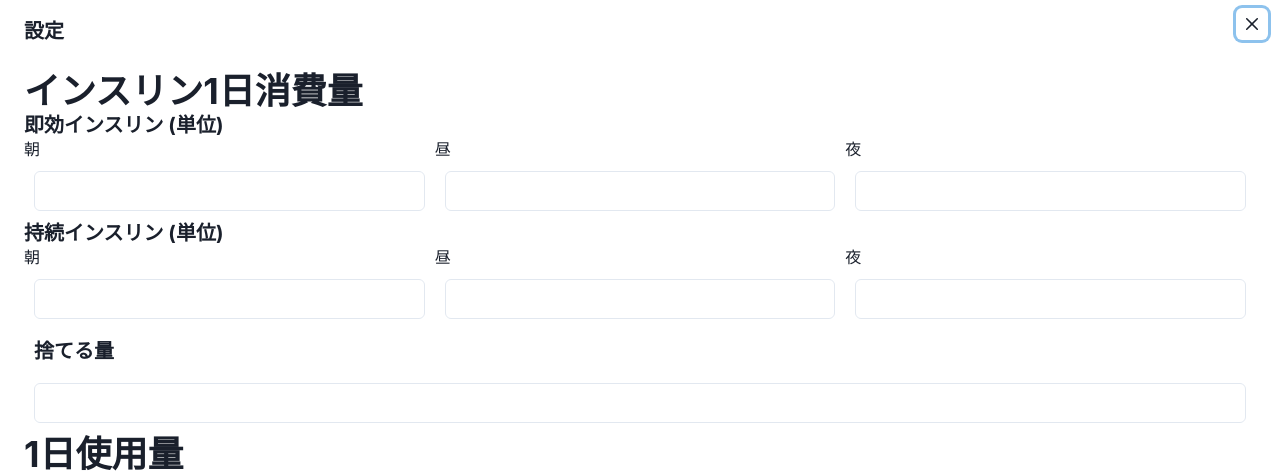
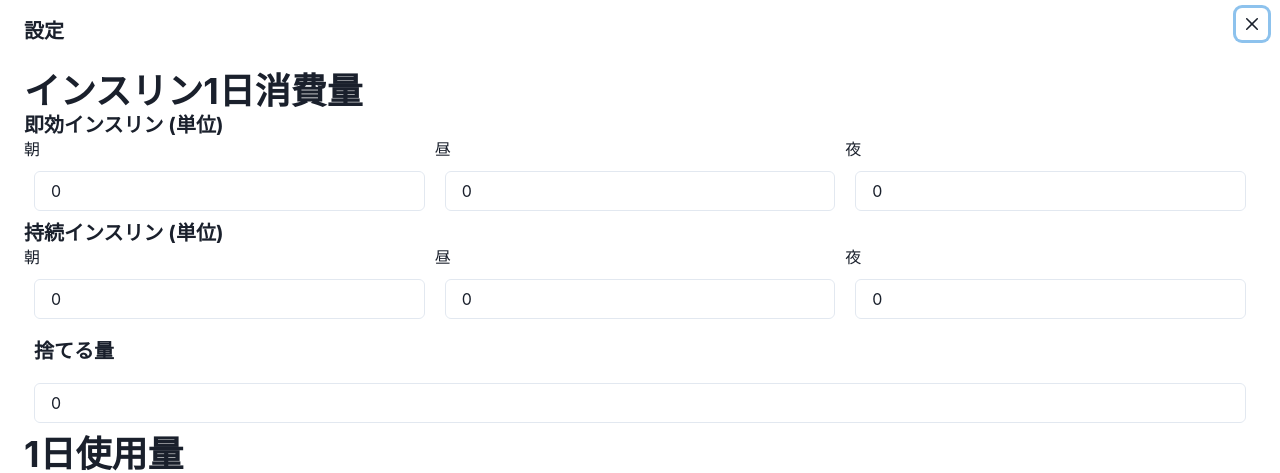
Before and after one commit to souldew/Diabetes-Calculator, a Next.js app: page / in a window 1280 px wide. Both pictures are taken after a click on the icon 1124 px from the left and 30 px from the top of the page. Shown: the top 473 px of the page. Built offline with nearby package versions, Linux system fonts and the light colour scheme.

Commit message:
temporary push

```diff
--- a/app/components/DrawerSettings.tsx
+++ b/app/components/DrawerSettings.tsx
@@ -17,10 +17,26 @@ import { Text } from "@chakra-ui/react";
 import { NumberInput, NumberInputField } from "@chakra-ui/react";
 import { PRESCRIPTION_ITEMS, INSULIN_UNITS } from "../constants/Constants";
 import styles from "./DrawserSettings.module.css";
+import { useState } from "react";
+import { CalculateSettings } from "./types/types";
+import { Dispatch, SetStateAction } from "react";
 
-export default function DrawerSettings() {
+type Props = {
+  calculateStateSettings: {
+    calculateSettings: CalculateSettings;
+    setCalculateSettings: Dispatch<SetStateAction<CalculateSettings>>;
+  };
+};
+
+export default function DrawerSettings({ calculateStateSettings }: Props) {
   const { isOpen, onOpen, onClose } = useDisclosure();
   const timePeriodProperties = ["朝", "昼", "夜"];
+  const { calculateSettings, setCalculateSettings } = calculateStateSettings;
+
+  const aaaaa = {
+    [INSULIN_UNITS[0]]: "fast",
+    [INSULIN_UNITS[1]]: "long",
+  };
 
   return (
     <>
@@ -33,10 +49,10 @@ export default function DrawerSettings() {
 
           <DrawerBody>
             <Heading>インスリン1日消費量</Heading>
-            {INSULIN_UNITS.map((property) => {
+            {Object.entries(aaaaa).map(([key, value]) => {
               return (
                 <>
-                  <Heading size="md">{property}</Heading>
+                  <Heading size="md">{key}</Heading>
                   <SimpleGrid columns={3}>
                     {timePeriodProperties.map((p) => {
                       return (
@@ -45,10 +61,29 @@ export default function DrawerSettings() {
                         </>
                       );
                     })}
-                    {[...Array(timePeriodProperties.length)].map(() => {
+                    {["morning", "noon", "night"].map((key2) => {
                       return (
                         <>
-                          <NumberInput className={styles.padding10px}>
+                          <NumberInput
+                            className={styles.padding10px}
+                            value={
+                              value == "fast"
+                                ? calculateSettings.consume.insulin.fast[key2]
+                                : calculateSettings.consume.insulin.long[key2]
+                            }
+                            onChange={(e) => {
+                              setCalculateSettings({
+                                ...calculateSettings,
+                                consume: {
+                                  ...calculateSettings.consume,
+                                  insulin: {
+                                    ...calculateSettings.consume.insulin,
+                                    [key2]: e as unknown as number,
+                                  },
+                                },
+                              });
+                            }}
+                          >
                             <NumberInputField></NumberInputField>
                           </NumberInput>
                         </>
@@ -61,7 +96,22 @@ export default function DrawerSettings() {
             <Heading size="md" className={styles.padding10px}>
               捨てる量
             </Heading>
-            <NumberInput className={styles.padding10px}>
+            <NumberInput
+              className={styles.padding10px}
+              value={calculateSettings.consume.insulin.dust}
+              onChange={(e) => {
+                setCalculateSettings({
+                  ...calculateSettings,
+                  consume: {
+                    ...calculateSettings.consume,
+                    insulin: {
+                      ...calculateSettings.consume.insulin,
+                      dust: e as unknown as number,
+                    },
+                  },
+                });
+              }}
+            >
               <NumberInputField></NumberInputField>
             </NumberInput>
 
--- a/app/components/Header.tsx
+++ b/app/components/Header.tsx
@@ -1,11 +1,19 @@
 import { Box, Container, Flex, Heading } from "@chakra-ui/react";
 import DrawerSettings from "./DrawerSettings";
 
+import { CalculateSettings } from "./types/types";
+
+import { Dispatch, SetStateAction } from "react";
+
 type Props = {
   title: string;
+  calculateStateSettings: {
+    calculateSettings: CalculateSettings;
+    setCalculateSettings: Dispatch<SetStateAction<CalculateSettings>>;
+  };
 };
 
-export default function Header({ title }: Props) {
+export default function Header({ title, calculateStateSettings }: Props) {
   return (
     <Box px={4} bgColor="gray.100">
       <Container maxW="container.lg">
@@ -18,7 +26,7 @@ export default function Header({ title }: Props) {
           <Heading as="h1" fontSize="2xl" cursor="pointer">
             {title}
           </Heading>
-          <DrawerSettings />
+          <DrawerSettings calculateStateSettings={calculateStateSettings} />
         </Flex>
       </Container>
     </Box>
--- /dev/null
+++ b/app/components/types/types.ts
@@ -0,0 +1,29 @@
+export type CalculateSettings = {
+  consume: {
+    insulin: {
+      fast: {
+        morning: number;
+        noon: number;
+        night: number;
+      };
+      long: {
+        morning: number;
+        noon: number;
+        night: number;
+      };
+      dust: number;
+    };
+    alcohol: number;
+    glucoseNeedle: number;
+    LFS: number;
+    insulinNeedles: number;
+  };
+  recieveMinimunUnit: {
+    alcohol: number;
+    glucoseNeedle: number;
+    LFS: number;
+    insulinNeedle: number;
+    fastActingInsulin: number;
+    longActingInsulin: number;
+  };
+};
--- a/app/page.tsx
+++ b/app/page.tsx
@@ -6,6 +6,9 @@ import Header from "./components/Header";
 import RestOfItems from "./components/RestOfItems";
 import ResultTable from "./components/ResultTable";
 import { useState } from "react";
+
+import { CalculateSettings } from "./components/types/types";
+import { Button } from "@chakra-ui/react";
 
 const pageTitle = "薬計算ツール";
 const detailTitle = "詳細必要数";
@@ -16,9 +19,47 @@ const recievedColumns = ["正確量", "概量"];
 export default function Page() {
   const [isCalculateDone, setIsCalculateDone] = useState(false);
 
+  const [calculateSettings, setCalculateSettings] = useState<CalculateSettings>(
+    {
+      consume: {
+        insulin: {
+          fast: {
+            morning: 0,
+            noon: 0,
+            night: 0,
+          },
+          long: {
+            morning: 0,
+            noon: 0,
+            night: 0,
+          },
+          dust: 0,
+        },
+        alcohol: 0,
+        glucoseNeedle: 0,
+        LFS: 0,
+        insulinNeedles: 0,
+      },
+      recieveMinimunUnit: {
+        alcohol: 0,
+        glucoseNeedle: 0,
+        LFS: 0,
+        insulinNeedle: 0,
+        fastActingInsulin: 0,
+        longActingInsulin: 0,
+      },
+    }
+  );
+
   return (
     <>
-      <Header title={pageTitle} />
+      <Header
+        title={pageTitle}
+        calculateStateSettings={{
+          calculateSettings: calculateSettings,
+          setCalculateSettings: setCalculateSettings,
+        }}
+      />
       <RestOfItems />
       <DateOfItems />
       <CalcButton
@@ -35,6 +76,13 @@ export default function Page() {
         columnsName={recievedColumns}
         isCalculateDone={isCalculateDone}
       />
+      <Button
+        onClick={() => {
+          console.log(calculateSettings.consume.insulin.dust);
+        }}
+      >
+        aa
+      </Button>
     </>
   );
 }
```
Also changed, not shown: app/components/MedicineCalculate.tsx (added).
